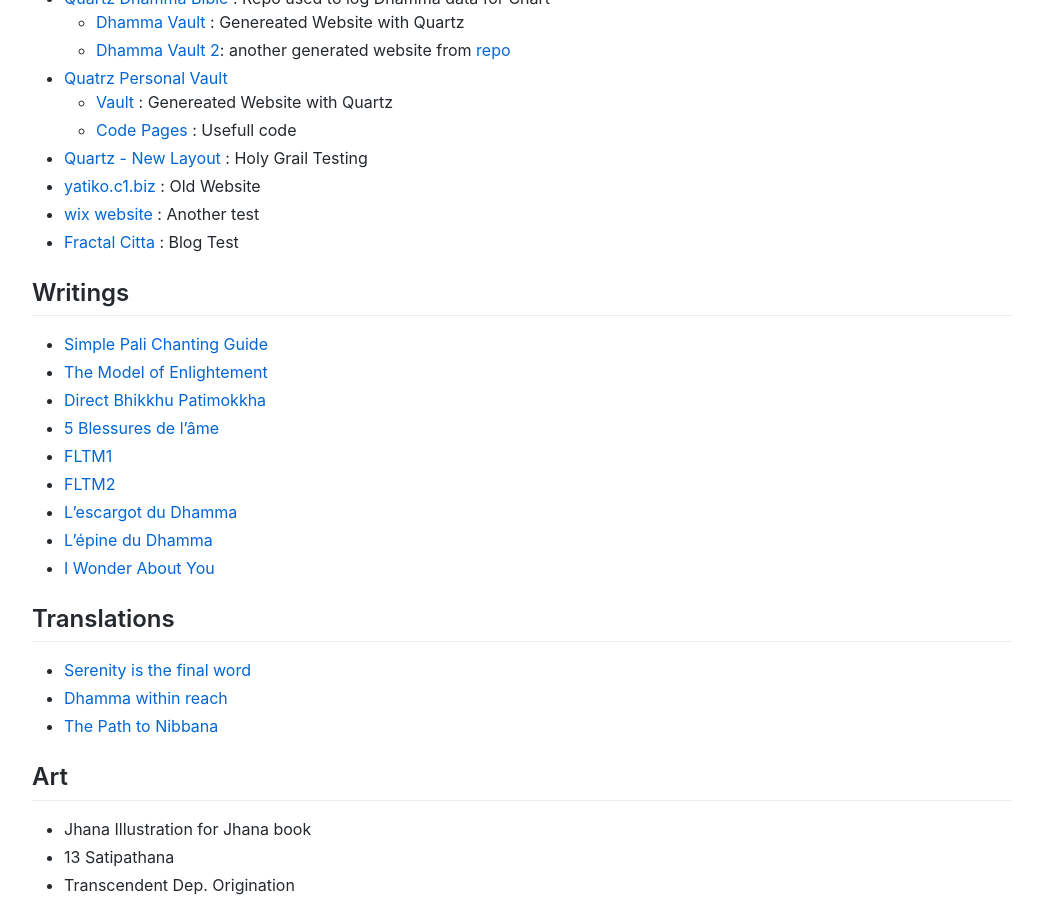
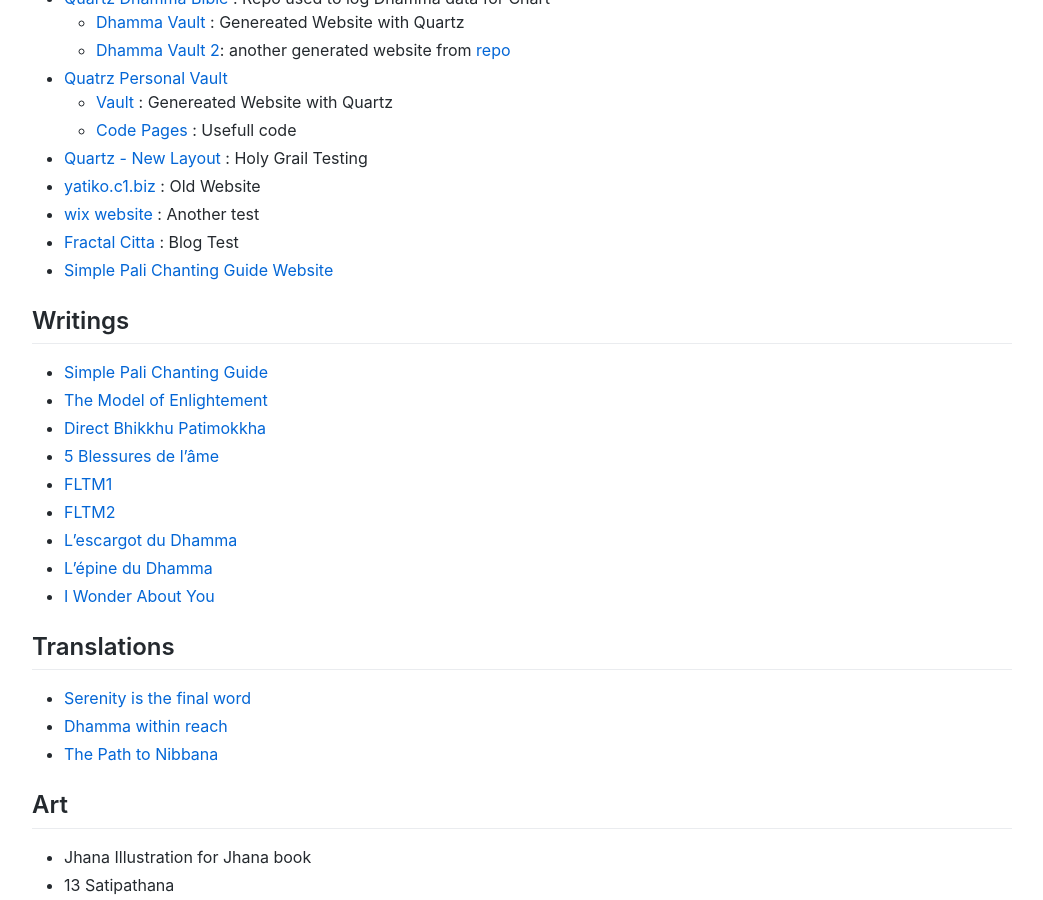
Before and after one commit to cittadhammo/old-personal-website, a Jekyll site: the page built from projects.md, in a window 1280 px wide and 900 px high, scrolled down 466 px. Shown: the whole window, without its empty margins (118-1161 px from the left). Built offline with Jekyll 4.4.1, drawn with Linux system fonts in a browser that asks for light colours.

Commit message:
Update projects.md

```diff
--- a/projects.md
+++ b/projects.md
@@ -22,6 +22,7 @@
 - [yatiko.c1.biz](http://yatiko.c1.biz/) : Old Website
 - [wix website](https://guydelacombe8.wixsite.com/monsite) : Another test
 - [Fractal Citta](https://fractalcitta.github.io/) : Blog Test
+- [Simple Pali Chanting Guide Website](https://palichanting.github.io/)
 
 ## Writings
 
```
